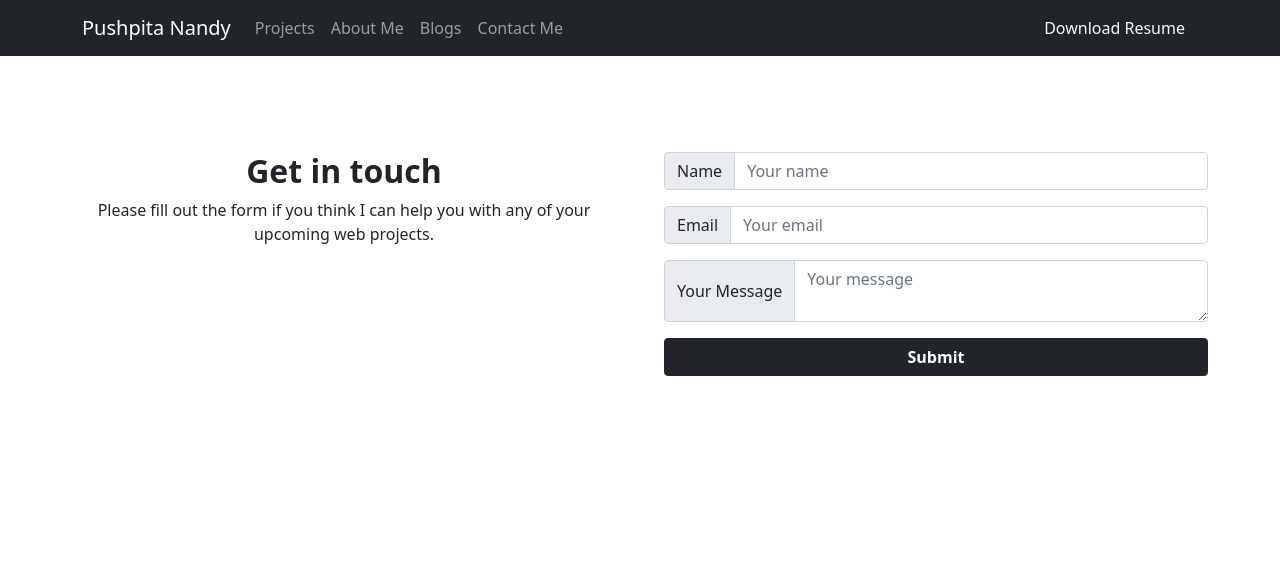
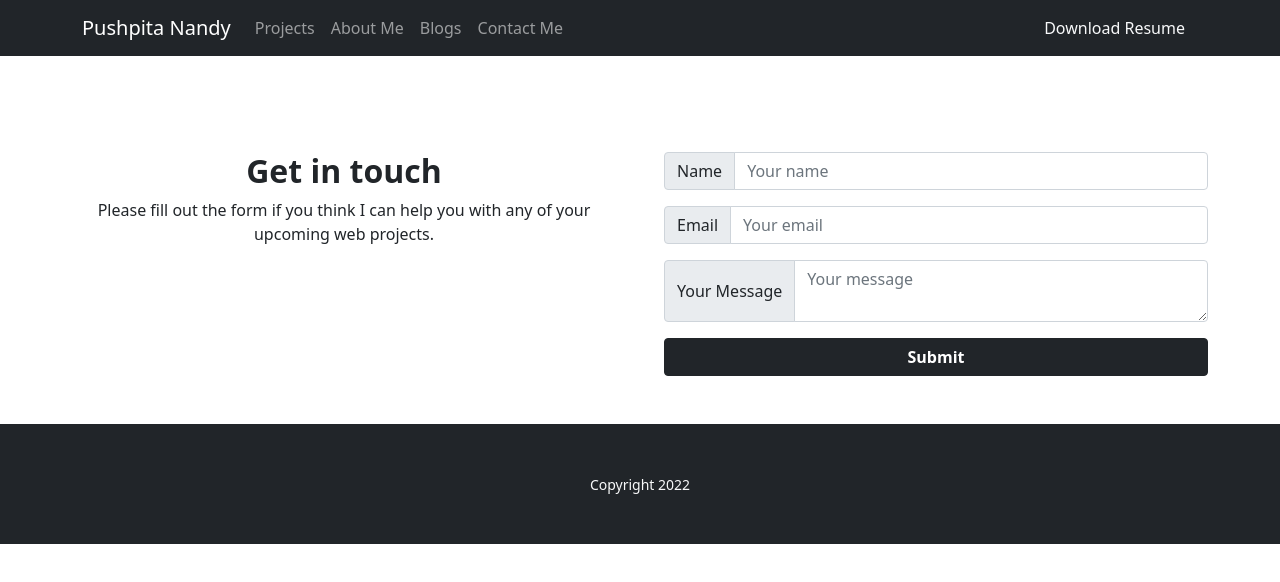
Before and after one commit to pushpitanandy/web-developer-portfolio, a React (Create React App) app: page /contactMe in a window 1280 px wide. Shown: the top 582 px of the page. Built offline with nearby package versions, Linux system fonts and the light colour scheme.

Commit message:
footer and not found page added

```diff
--- a/package.json
+++ b/package.json
@@ -11,6 +11,7 @@
     "file-saver": "^2.0.5",
     "firebase": "^9.8.2",
     "react": "^18.0.0",
+    "react-animated-text-content": "^1.0.1",
     "react-bootstrap": "^2.4.0",
     "react-dom": "^18.0.0",
     "react-router-dom": "^6.3.0",
--- a/src/App.js
+++ b/src/App.js
@@ -8,6 +8,8 @@ import ContactMe from './Pages/ContactMe/ContactMe';
 import AboutMe from './Pages/AboutMe/AboutMe';
 import Blogs from './Pages/Blogs/Blogs';
 import ProjectDetail from './Pages/Projects/ProjectDetail';
+import Footer from './Pages/Shared/Footer';
+import NotFound from './Pages/Shared/NotFound';
 
 function App() {
   return (
@@ -20,7 +22,9 @@ function App() {
         <Route path='/aboutMe' element={<AboutMe></AboutMe>}></Route>
         <Route path='/blogs' element={<Blogs></Blogs>}></Route>
         <Route path='/contactMe' element={<ContactMe></ContactMe>}></Route>
+        <Route path='*' element={<NotFound></NotFound>}></Route>
       </Routes>
+      <Footer></Footer>
     </div>
   );
 }
--- /dev/null
+++ b/src/Pages/Shared/Footer.js
@@ -0,0 +1,11 @@
+import React from 'react';
+
+const Footer = () => {
+    return (
+        <footer className='mt-5'>
+            <p className='text-center bg-dark text-light p-5'><small>Copyright {new Date().getFullYear()} </small></p>
+        </footer>
+    );
+};
+
+export default Footer;
--- /dev/null
+++ b/src/Pages/Shared/NotFound.js
@@ -0,0 +1,12 @@
+import React from 'react';
+
+const NotFound = () => {
+    return (
+        <div className='mt-5 text-center'>
+            <h2>Page Not Found</h2>
+            <img src="https://img.freepik.com/free-vector/error-404-concept-landing-page_52683-21190.jpg?t=st=1650291043~exp=1650291643~hmac=fc5b24c82ba00b5bf6e4500f4052ec56d96ed1890a56568747a35a3680410dd7&w=740" alt="" />
+        </div>
+    );
+};
+
+export default NotFound;
```
Also changed, not shown: 1 other file (tests, documents, lock files or other folders).
